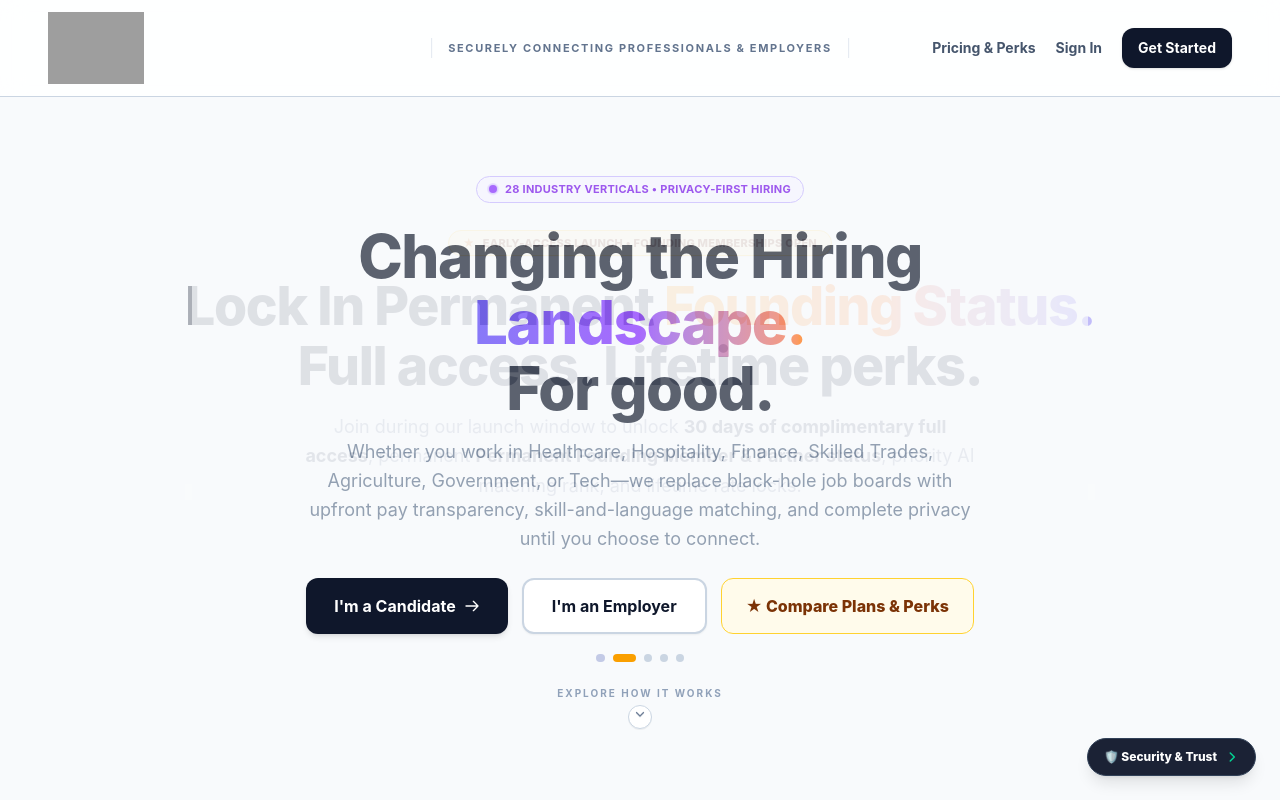
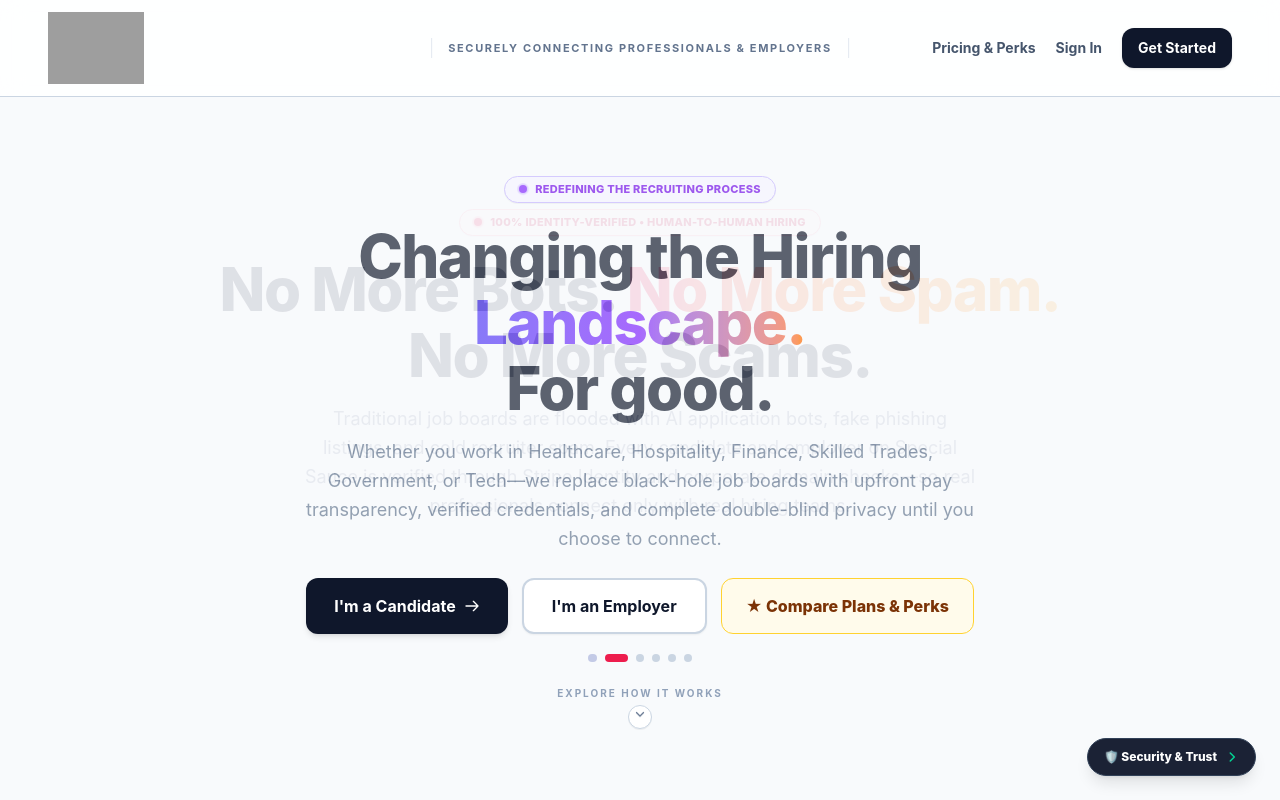
Before and after one commit to SpecialSauceIO/secure-job-board, a Next.js app: page / in a window 1280 px wide. Both pictures are taken after a click on the button 608 px from the left and 657 px from the top of the page. Shown: the top 800 px of the page. Built offline with nearby package versions, Linux system fonts and the light colour scheme; grey boxes are pictures that could not be loaded.

Commit message:
Restore Redefining the Recruiting Process eyebrow, add No Bots/Spam/Scams as Slide 2, and polish all 6 hero slides

```diff
--- a/src/app/page.tsx
+++ b/src/app/page.tsx
@@ -8,10 +8,10 @@ import { PublicFooter } from '@/components/PublicFooter'
 export default function LandingPage() {
   const [currentSlide, setCurrentSlide] = useState(0)
 
-  // Cycles through slides 0, 1, 2, 3, and 4 every 9 seconds (9000ms)
+  // Cycles through slides 0, 1, 2, 3, 4, and 5 every 9 seconds (9000ms)
   useEffect(() => {
     const timer = setInterval(() => {
-      setCurrentSlide((prev) => (prev === 4 ? 0 : prev + 1))
+      setCurrentSlide((prev) => (prev === 5 ? 0 : prev + 1))
     }, 9000)
     return () => clearInterval(timer)
   }, [currentSlide])
@@ -39,12 +39,12 @@ export default function LandingPage() {
                 : 'opacity-0 pointer-events-none z-0'
             }`}
           >
-            <div className="inline-flex items-center gap-2 px-3 py-1 rounded-full bg-violet-50 border border-violet-300 text-violet-700 text-[11px] font-bold uppercase tracking-wide mb-5">
+            <div className="inline-flex items-center gap-2 px-3.5 py-1 rounded-full bg-violet-50 border border-violet-300 text-violet-700 text-[11px] font-extrabold uppercase tracking-wide mb-5 shadow-2xs">
               <span className="relative flex h-2 w-2">
                 <span className="animate-ping absolute inline-flex h-full w-full rounded-full bg-violet-400 opacity-75"></span>
                 <span className="relative inline-flex rounded-full h-2 w-2 bg-violet-600"></span>
               </span>
-              28 Industry Verticals • Privacy-First Hiring
+              Redefining the Recruiting Process
             </div>
             <h1 className="text-4xl sm:text-5xl md:text-6xl font-extrabold text-slate-900 tracking-tight leading-[1.1] max-w-4xl mb-4">
               Changing the Hiring{' '}
@@ -55,14 +55,42 @@ export default function LandingPage() {
               For good.
             </h1>
             <p className="text-base md:text-lg text-slate-500 max-w-2xl leading-relaxed">
-              Whether you work in Healthcare, Hospitality, Finance, Skilled Trades, Agriculture, Government, or Tech—we replace black-hole job boards with upfront pay transparency, skill-and-language matching, and complete privacy until you choose to connect.
+              Whether you work in Healthcare, Hospitality, Finance, Skilled Trades, Government, or Tech—we replace black-hole job boards with upfront pay transparency, verified credentials, and complete double-blind privacy until you choose to connect.
             </p>
           </div>
 
-          {/* SLIDE 1 (Slide #2): Unified Founding Member & Partner Launch Slide */}
+          {/* SLIDE 1 (Slide #2): No More Bots, No More Spam, No More Scams */}
           <div
             className={`[grid-area:stack] bg-slate-50 flex flex-col items-center transition-all duration-700 ${
               currentSlide === 1
+                ? 'opacity-100 translate-y-0 z-10'
+                : 'opacity-0 pointer-events-none z-0'
+            }`}
+          >
+            <div className="inline-flex items-center gap-2 px-3.5 py-1 rounded-full bg-rose-50 border border-rose-300 text-rose-700 text-[11px] font-extrabold uppercase tracking-wide mb-5 shadow-2xs">
+              <span className="relative flex h-2 w-2">
+                <span className="animate-ping absolute inline-flex h-full w-full rounded-full bg-rose-400 opacity-75"></span>
+                <span className="relative inline-flex rounded-full h-2 w-2 bg-rose-600"></span>
+              </span>
+              100% Identity-Verified • Human-to-Human Hiring
+            </div>
+            <h1 className="text-4xl sm:text-5xl md:text-6xl font-extrabold text-slate-900 tracking-tight leading-[1.1] max-w-4xl mb-4">
+              No More Bots.{' '}
+              <span className="text-transparent bg-clip-text bg-gradient-to-r from-rose-600 via-orange-500 to-amber-500">
+                No More Spam.
+              </span>
+              <br />
+              No More Scams.
+            </h1>
+            <p className="text-base md:text-lg text-slate-500 max-w-2xl leading-relaxed">
+              Traditional job boards are flooded with AI application bots, fake phishing listings, and cold recruiter spam. Every candidate and employer on Special Sauce is verified through Stripe Identity and corporate domain checks—so real professionals connect only with real hiring teams.
+            </p>
+          </div>
+
+          {/* SLIDE 2 (Slide #3): Unified Founding Member & Partner Launch Slide */}
+          <div
+            className={`[grid-area:stack] bg-slate-50 flex flex-col items-center transition-all duration-700 ${
+              currentSlide === 2
                 ? 'opacity-100 translate-y-0 z-10'
                 : 'opacity-0 pointer-events-none z-0'
             }`}
@@ -85,25 +113,25 @@ export default function LandingPage() {
             </h1>
             <p className="text-base md:text-lg text-slate-500 max-w-2xl leading-relaxed">
               Join during our launch window to unlock{' '}
-              <strong className="text-slate-700">30 days of complimentary full access</strong>, permanent{' '}
-              <strong className="text-slate-700">Permanent Founding Member &amp; Partner status</strong>, priority AI matching rank, and lifetime rate locks.
+              <strong className="text-slate-700">30 days of complimentary full access</strong>,{' '}
+              <strong className="text-slate-700">Permanent Founding Member &amp; Partner status</strong>, verified behavioral trust signals, and lifetime rate locks.
             </p>
           </div>
 
-          {/* SLIDE 2 (Slide #3): No Ghost Jobs or Spam */}
+          {/* SLIDE 3 (Slide #4): Zero Ghost Jobs */}
           <div
             className={`[grid-area:stack] bg-slate-50 flex flex-col items-center transition-all duration-700 ${
-              currentSlide === 2
+              currentSlide === 3
                 ? 'opacity-100 translate-y-0 z-10'
                 : 'opacity-0 pointer-events-none z-0'
             }`}
           >
-            <div className="inline-flex items-center gap-2 px-3 py-1 rounded-full bg-orange-50 border border-orange-100 text-orange-700 text-[11px] font-bold uppercase tracking-wide mb-5">
+            <div className="inline-flex items-center gap-2 px-3.5 py-1 rounded-full bg-orange-50 border border-orange-300 text-orange-700 text-[11px] font-extrabold uppercase tracking-wide mb-5 shadow-2xs">
               <span className="relative flex h-2 w-2">
                 <span className="animate-ping absolute inline-flex h-full w-full rounded-full bg-orange-400 opacity-75"></span>
                 <span className="relative inline-flex rounded-full h-2 w-2 bg-orange-500"></span>
               </span>
-              Real Active Jobs • No Resume Collector Traps
+              30-Day Active Role Guarantee • No Resume Traps
             </div>
             <h1 className="text-4xl sm:text-5xl md:text-6xl font-extrabold text-slate-900 tracking-tight leading-[1.1] max-w-4xl mb-4">
               Zero{' '}
@@ -114,19 +142,19 @@ export default function LandingPage() {
               No resume harvesting.
             </h1>
             <p className="text-base md:text-lg text-slate-500 max-w-2xl leading-relaxed">
-              Every job posting automatically closes after 30 days unless the employer actively renews it, so you never waste time applying to outdated listings. Plus, your name and contact info stay private until you’re ready to talk.
+              Every job posting automatically expires after 30 days unless the employer actively renews it, eliminating abandoned listings and resume-collector traps. Your name, current employer, and contact details stay locked in your encrypted vault until you approve a request.
             </p>
           </div>
 
-          {/* SLIDE 3 (Slide #4): Employers */}
+          {/* SLIDE 4 (Slide #5): Employers */}
           <div
             className={`[grid-area:stack] bg-slate-50 flex flex-col items-center transition-all duration-700 ${
-              currentSlide === 3
+              currentSlide === 4
                 ? 'opacity-100 translate-y-0 z-10'
                 : 'opacity-0 pointer-events-none z-0'
             }`}
           >
-            <div className="inline-flex items-center gap-2 px-3 py-1 rounded-full bg-indigo-50 border border-indigo-300 text-indigo-700 text-[11px] font-bold uppercase tracking-wide mb-5">
+            <div className="inline-flex items-center gap-2 px-3.5 py-1 rounded-full bg-indigo-50 border border-indigo-300 text-indigo-700 text-[11px] font-extrabold uppercase tracking-wide mb-5 shadow-2xs">
               <span className="relative flex h-2 w-2">
                 <span className="animate-ping absolute inline-flex h-full w-full rounded-full bg-indigo-400 opacity-75"></span>
                 <span className="relative inline-flex rounded-full h-2 w-2 bg-indigo-500"></span>
@@ -142,19 +170,19 @@ export default function LandingPage() {
               Skip the resume pile.
             </h1>
             <p className="text-base md:text-lg text-slate-500 max-w-2xl leading-relaxed">
-              Stop sifting through hundreds of unqualified applications. Our 5-Point AI Match Radar evaluates Core Competencies, Skill Tenure, Logistics &amp; Pay, Industry &amp; Creds, and Execution &amp; Comm. upfront—so only qualified, verified candidates reach your desk.
+              Stop sifting through hundreds of unqualified applications. Candidates pre-qualify against your role using our 5-Point AI Fit Radar across Core Competencies, Skill Tenure, Logistics &amp; Pay, Credentials, and Communication—so only high-fit, verified talent reaches your desk.
             </p>
           </div>
 
-          {/* SLIDE 4 (Slide #5): Candidates */}
+          {/* SLIDE 5 (Slide #6): Candidates */}
           <div
             className={`[grid-area:stack] bg-slate-50 flex flex-col items-center transition-all duration-700 ${
-              currentSlide === 4
+              currentSlide === 5
                 ? 'opacity-100 translate-y-0 z-10'
                 : 'opacity-0 pointer-events-none z-0'
             }`}
           >
-            <div className="inline-flex items-center gap-2 px-3 py-1 rounded-full bg-emerald-50 border border-emerald-300 text-emerald-700 text-[11px] font-bold uppercase tracking-wide mb-5">
+            <div className="inline-flex items-center gap-2 px-3.5 py-1 rounded-full bg-emerald-50 border border-emerald-300 text-emerald-700 text-[11px] font-extrabold uppercase tracking-wide mb-5 shadow-2xs">
               <span className="relative flex h-2 w-2">
                 <span className="animate-ping absolute inline-flex h-full w-full rounded-full bg-emerald-400 opacity-75"></span>
                 <span className="relative inline-flex rounded-full h-2 w-2 bg-emerald-500"></span>
@@ -167,10 +195,10 @@ export default function LandingPage() {
                 Your Privacy.
               </span>
               <br />
-              Zero cold spam.
+              You hold the keys.
             </h1>
             <p className="text-base md:text-lg text-slate-500 max-w-2xl leading-relaxed">
-              Explore new opportunities without risking your current job. Set your minimum pay and work preferences upfront, chat safely with interested employers first, and share your full resume only when you decide it’s a match.
+              Explore your true market value without risking your current role. Set your minimum compensation, work model, and search availability upfront—and let verified employers pitch you directly before you ever reveal your identity or resume.
             </p>
           </div>
         </div>
@@ -198,7 +226,7 @@ export default function LandingPage() {
           </Link>
           <Link
             href="/signup/employer"
-            className="px-7 py-3.5 bg-white text-slate-900 text-sm sm:text-base font-bold rounded-xl border-2 border-slate-300 hover:border-slate-300 hover:-translate-y-0.5 transition-all shadow-xs flex items-center justify-center gap-2"
+            className="px-7 py-3.5 bg-white text-slate-900 text-sm sm:text-base font-bold rounded-xl border-2 border-slate-300 hover:border-slate-400 hover:-translate-y-0.5 transition-all shadow-xs flex items-center justify-center gap-2"
           >
             I&apos;m an Employer
           </Link>
@@ -210,7 +238,7 @@ export default function LandingPage() {
           </Link>
         </div>
 
-        {/* 5 Slide Indicators */}
+        {/* 6 Slide Indicators */}
         <div className="flex gap-2 mt-5 z-20 relative">
           <button
             onClick={() => setCurrentSlide(0)}
@@ -225,37 +253,46 @@ export default function LandingPage() {
             onClick={() => setCurrentSlide(1)}
             className={`w-2 h-2 rounded-full transition-all duration-300 cursor-pointer ${
               currentSlide === 1
+                ? 'bg-rose-600 w-6'
+                : 'bg-slate-300 hover:bg-slate-400'
+            }`}
+            aria-label="View No Bots No Spam No Scams slide"
+          />
+          <button
+            onClick={() => setCurrentSlide(2)}
+            className={`w-2 h-2 rounded-full transition-all duration-300 cursor-pointer ${
+              currentSlide === 2
                 ? 'bg-amber-500 w-6'
                 : 'bg-slate-300 hover:bg-slate-400'
             }`}
             aria-label="View Founding Member & Partner Launch Rewards slide"
           />
           <button
-            onClick={() => setCurrentSlide(2)}
+            onClick={() => setCurrentSlide(3)}
             className={`w-2 h-2 rounded-full transition-all duration-300 cursor-pointer ${
-              currentSlide === 2
+              currentSlide === 3
                 ? 'bg-orange-500 w-6'
                 : 'bg-slate-300 hover:bg-slate-400'
             }`}
-            aria-label="View fresh jobs slide"
-          />
-          <button
-            onClick={() => setCurrentSlide(3)}
-            className={`w-2 h-2 rounded-full transition-all duration-300 cursor-pointer ${
-              currentSlide === 3
-                ? 'bg-indigo-600 w-6'
-                : 'bg-slate-300 hover:bg-slate-400'
-            }`}
-            aria-label="View employer fit slide"
+            aria-label="View Zero Ghost Jobs slide"
           />
           <button
             onClick={() => setCurrentSlide(4)}
             className={`w-2 h-2 rounded-full transition-all duration-300 cursor-pointer ${
               currentSlide === 4
+                ? 'bg-indigo-600 w-6'
+                : 'bg-slate-300 hover:bg-slate-400'
+            }`}
+            aria-label="View Employer True Fit slide"
+          />
+          <button
+            onClick={() => setCurrentSlide(5)}
+            className={`w-2 h-2 rounded-full transition-all duration-300 cursor-pointer ${
+              currentSlide === 5
                 ? 'bg-emerald-500 w-6'
                 : 'bg-slate-300 hover:bg-slate-400'
             }`}
-            aria-label="View candidate privacy slide"
+            aria-label="View Candidate Privacy Vault slide"
           />
         </div>
 
```
